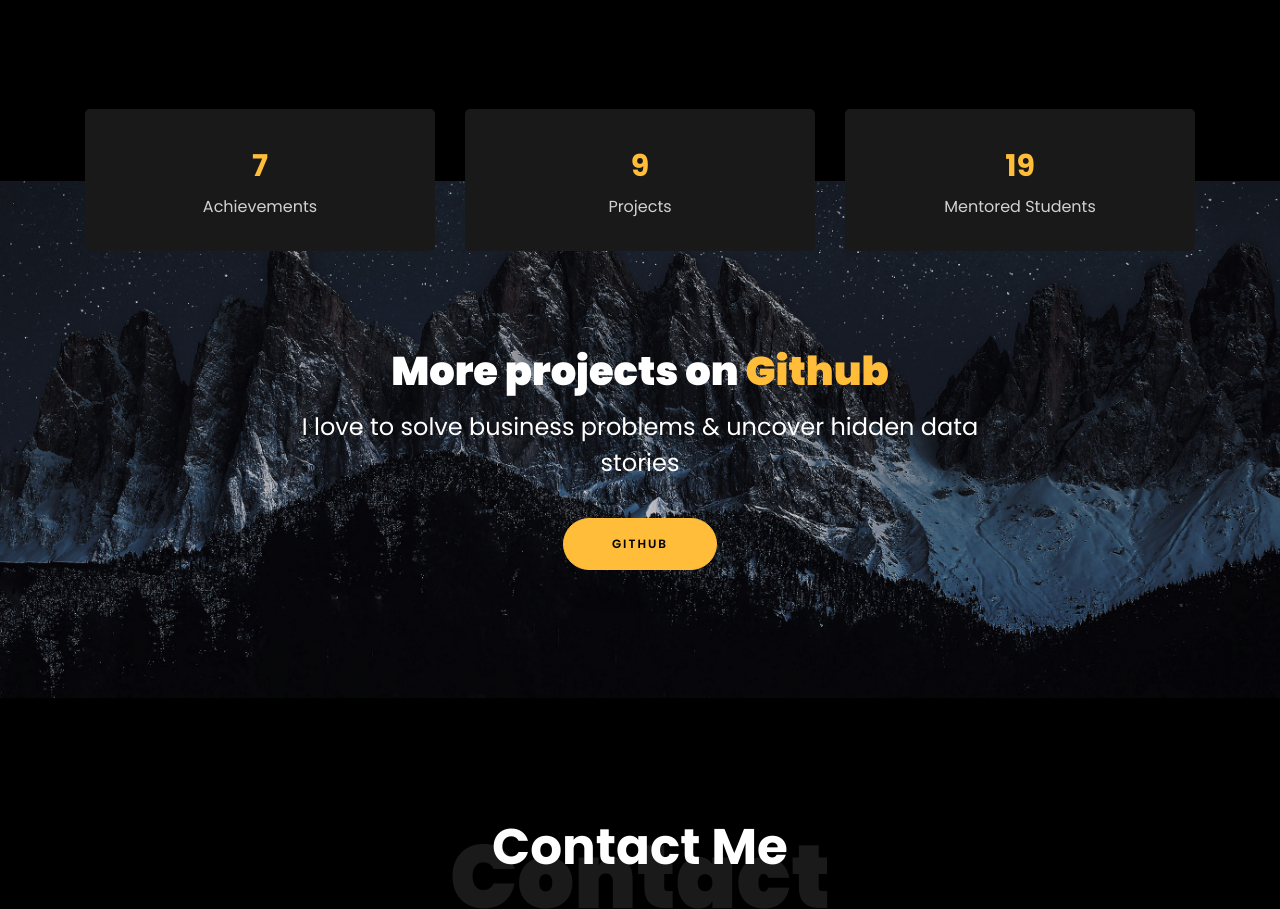
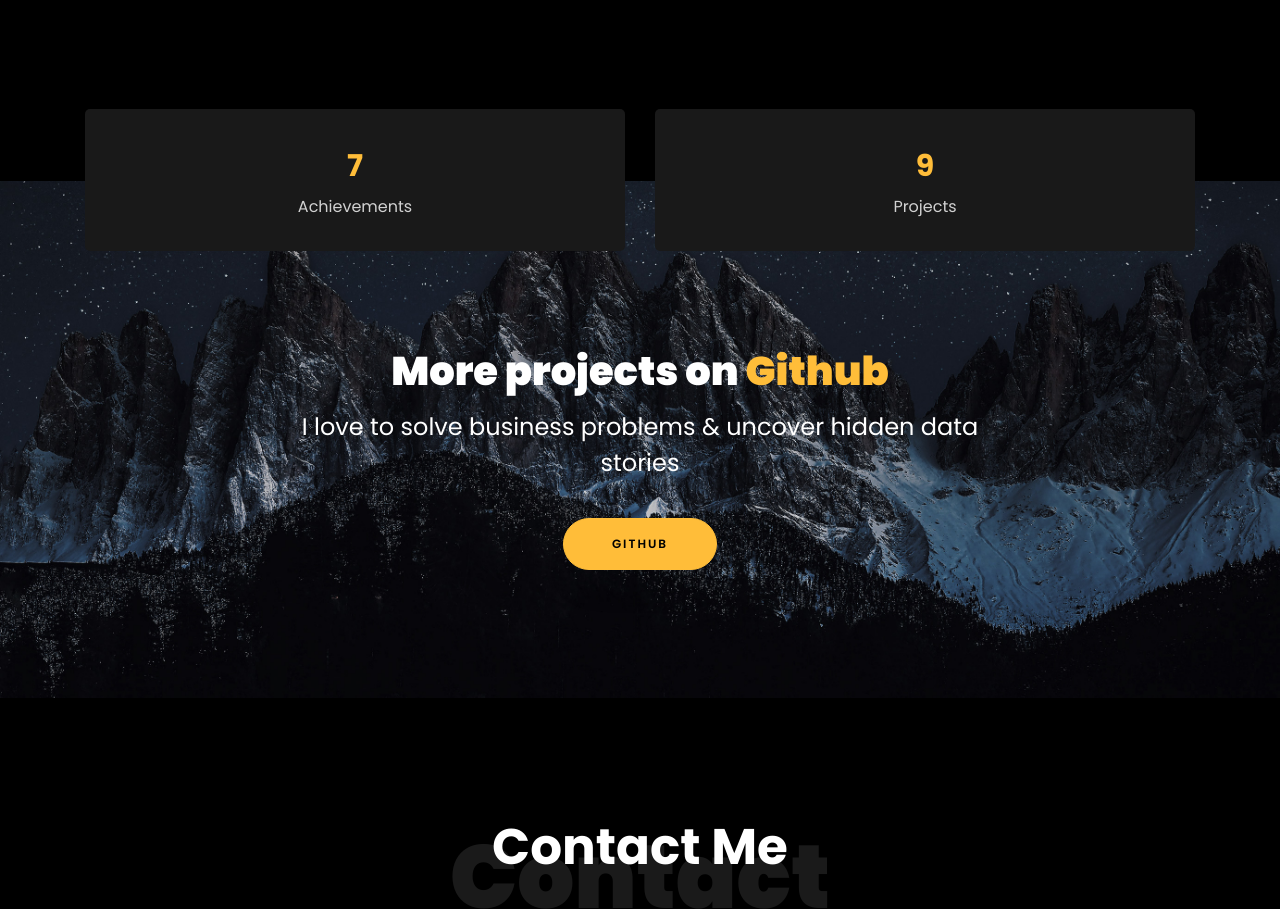
Before and after one commit to leena2899/leena2899.github.io, a plain HTML site: page index.html in a window 1280 px wide. Shown: the part 4738-5647 px from the top of the page. Drawn offline with Linux system fonts and the light colour scheme; files whose address does not match are found by name.

Commit message:
Update index.html

```diff
--- a/index.html
+++ b/index.html
@@ -499,14 +499,6 @@
               </div>
             </div>
           </div>
-          <div class="col-md d-flex justify-content-center counter-wrap ftco-animate">
-            <div class="block-18">
-              <div class="text">
-                <strong class="number" data-number="20">0</strong>
-                <span>Mentored Students</span>
-              </div>
-            </div>
-          </div>
           </div>
         </div>
       </div>
```
